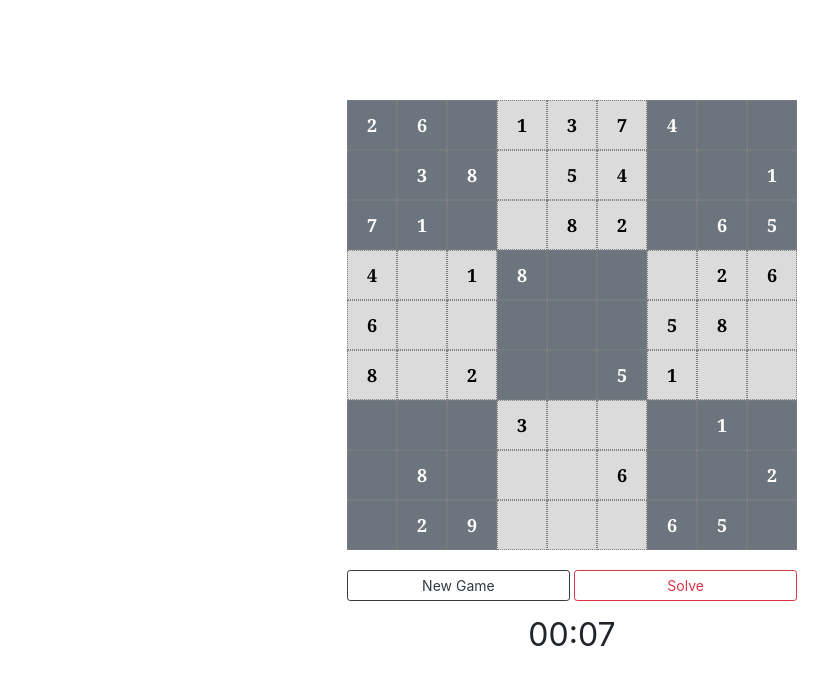
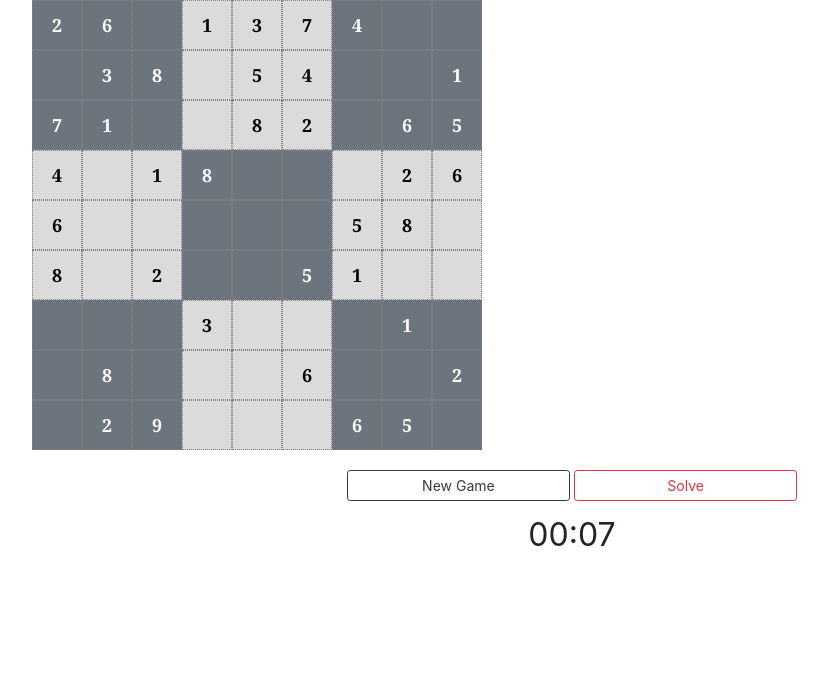
Before and after one commit to curtisyungen/sudoku, a React (Create React App) app: page / in a window 1280 px wide. Shown: the top 684 px of the page, without its empty margins (68-896 px from the left). Built offline with nearby package versions, Linux system fonts and the light colour scheme.

Commit message:
Add files via upload

```diff
--- a/src/components/Board/board.css
+++ b/src/components/Board/board.css
@@ -1,6 +1,5 @@
 .board {
     height: 450px;
-    margin: 100px auto 20px auto;
     width: 450px;
 }
 
```
